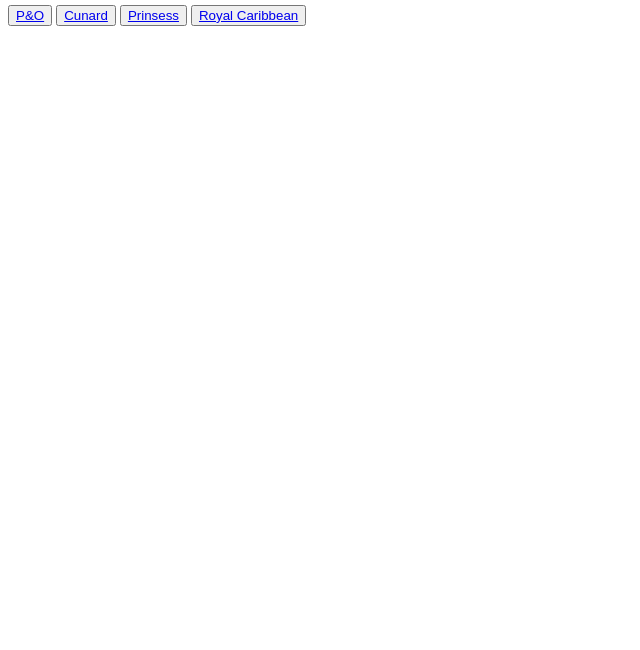
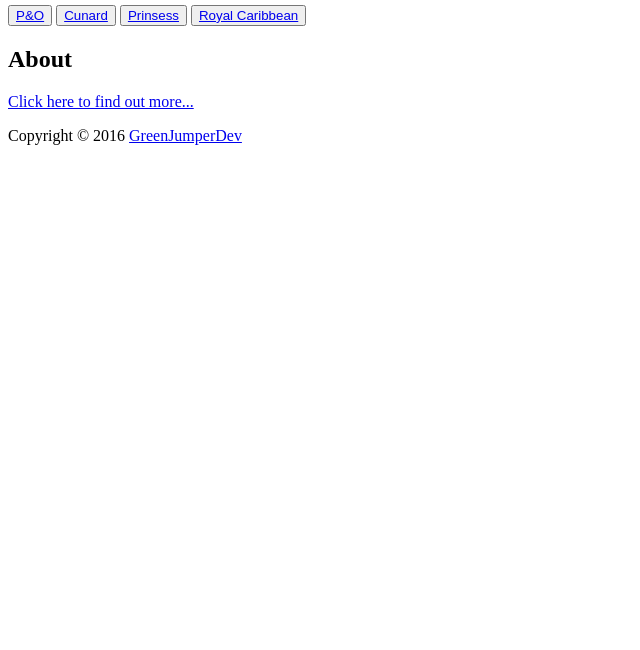
Before and after one commit to RachelEvans2391/Web, a plain HTML site: page ShipMate/index.html in a window 1280 px wide. Shown: the part 150-800 px from the top of the page, without its empty margins (0-640 px from the left). Drawn offline with Linux system fonts and the light colour scheme.

Commit message:
Somemore content has been added to the index page

```diff
--- a/ShipMate/index.html
+++ b/ShipMate/index.html
@@ -32,6 +32,20 @@
 				</content>
 			</article>
 		</div>
+			<aside class="about">
+				<artical>
+					<h2>About</h2>
+					<p></p>
+					<footer>
+						<p class="post-info"><a href="#">Click here to find out more...</a></p>
+					</footer>
+				</artical>
+			</aside>
+
 	</div>
+
+	<footer class="mainfooter">
+		<p>Copyright &copy; 2016 <a href="http://greenjumperdev.blogspot.co.uk/">GreenJumperDev</a></p>
+	</footer>
 </body>
 </html>
```
